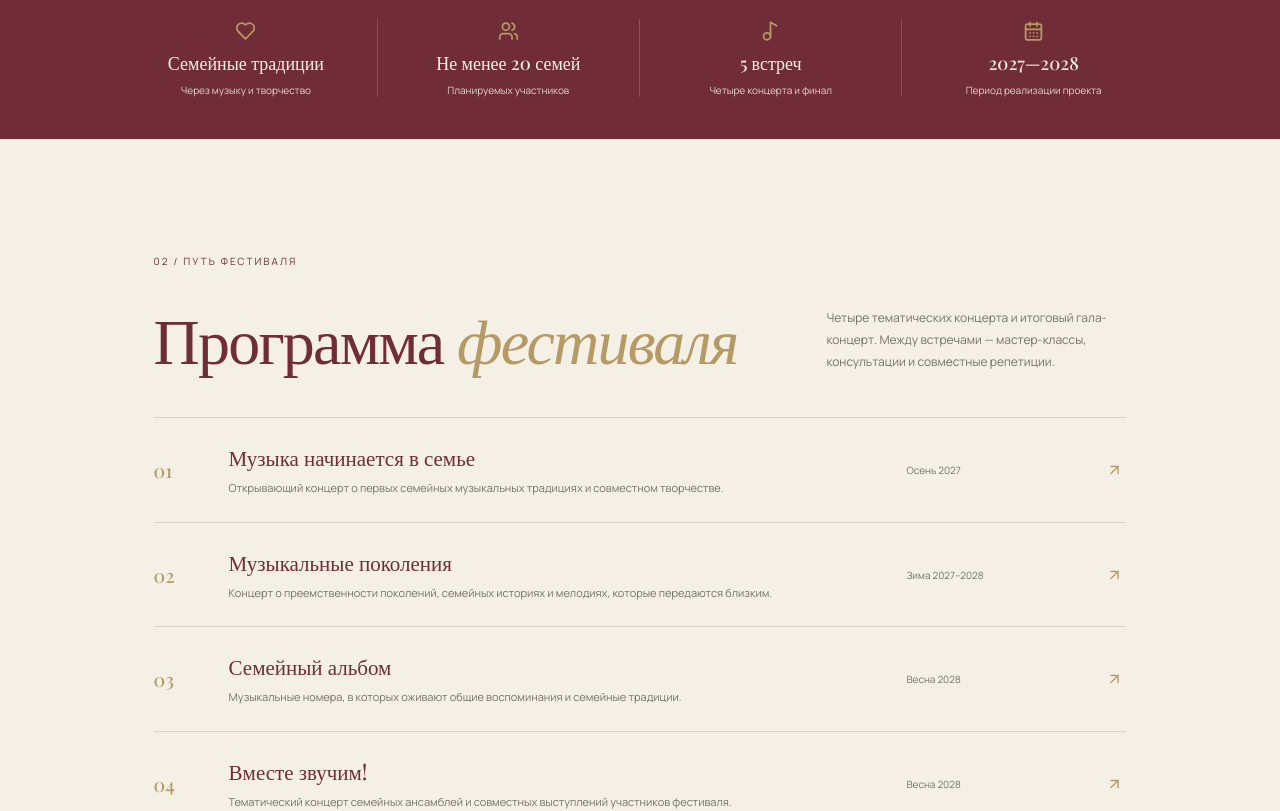
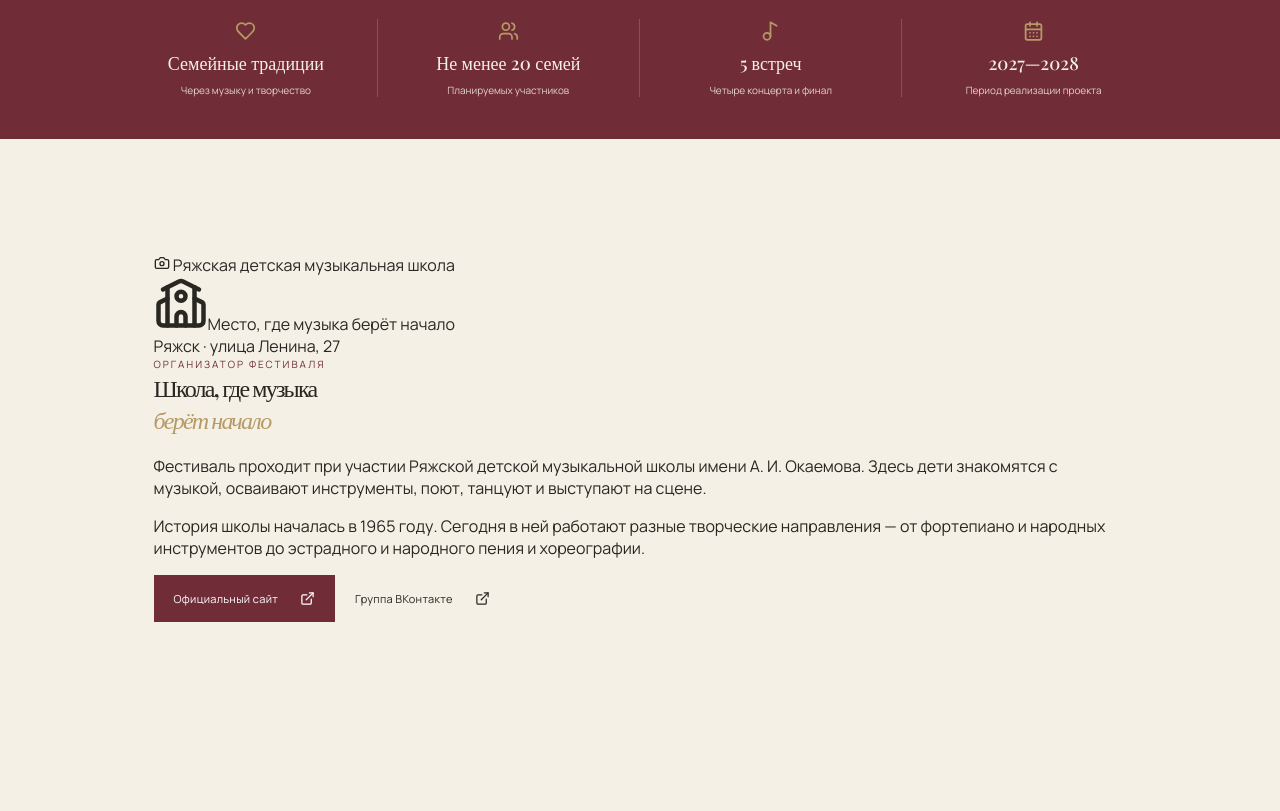
Before and after one commit to 18Danil-Danil/7-not-family, a React (Vite) app: page / in a window 1280 px wide. Shown: the part 1420-2231 px from the top of the page. Built offline with nearby package versions, Linux system fonts and the light colour scheme; a web font is replaced by a local one.

Commit message:
Polish festival website interface and add school links

```diff
--- a/src/App.tsx
+++ b/src/App.tsx
@@ -1,8 +1,8 @@
 import { useState } from 'react'
-import { ArrowUpRight, Menu, X, Music2, Heart, Users, CalendarDays, MapPin, Instagram, ChevronDown } from 'lucide-react'
+import { ArrowUpRight, Menu, X, Music2, Heart, Users, CalendarDays, ChevronDown, ExternalLink, School, Camera } from 'lucide-react'
 import { events, news } from './data'
 
-const nav = [['О фестивале','about'],['Программа','program'],['Участники','families'],['Новости','news'],['Контакты','contacts']]
+const nav = [['О фестивале','about'],['Школа','school'],['Программа','program'],['Участники','families'],['Новости','news'],['Контакты','contacts']]
 function App() {
   const [open, setOpen] = useState(false)
   const close = () => setOpen(false)
@@ -38,6 +38,24 @@ function App() {
 
       <section className="facts-band"><div><Heart/><b>Семейные традиции</b><span>Через музыку и творчество</span></div><div><Users/><b>Не менее 20 семей</b><span>Планируемых участников</span></div><div><Music2/><b>5 встреч</b><span>Четыре концерта и финал</span></div><div><CalendarDays/><b>2027—2028</b><span>Период реализации проекта</span></div></section>
 
+      <section className="school-story section" id="school">
+        <div className="school-photo-panel">
+          <div className="school-photo-label"><Camera size={16}/> Ряжская детская музыкальная школа</div>
+          <div className="school-photo-frame"><div className="school-photo-inner"><School size={54}/><span>Место, где музыка берёт начало</span></div></div>
+          <div className="school-photo-caption">Ряжск · улица Ленина, 27</div>
+        </div>
+        <div className="school-story-copy">
+          <div className="section-kicker">ОРГАНИЗАТОР ФЕСТИВАЛЯ</div>
+          <h2>Школа, где музыка<br/><em>берёт начало</em></h2>
+          <p>Фестиваль проходит при участии Ряжской детской музыкальной школы имени А. И. Окаемова. Здесь дети знакомятся с музыкой, осваивают инструменты, поют, танцуют и выступают на сцене.</p>
+          <p>История школы началась в 1965 году. Сегодня в ней работают разные творческие направления — от фортепиано и народных инструментов до эстрадного и народного пения и хореографии.</p>
+          <div className="school-links">
+            <a className="button button-dark" href="https://xn----7sbtbpddfuxmp0etf.xn--p1ai/" target="_blank" rel="noreferrer">Официальный сайт <ExternalLink size={15}/></a>
+            <a className="button button-outline" href="https://vk.ru/myzshkolaryajsk" target="_blank" rel="noreferrer">Группа ВКонтакте <ExternalLink size={15}/></a>
+          </div>
+        </div>
+      </section>
+
       <section className="program section" id="program">
         <div className="section-kicker">02 / ПУТЬ ФЕСТИВАЛЯ</div>
         <div className="section-heading"><h2>Программа <em>фестиваля</em></h2><p>Четыре тематических концерта и итоговый гала-концерт. Между встречами — мастер-классы, консультации и совместные репетиции.</p></div>
@@ -56,7 +74,7 @@ function App() {
 
       <section className="closing"><div className="closing-ornament">♪</div><p>Семья — наш первый ансамбль.</p><h2>Пусть звучит<br/><em>вместе.</em></h2><a href="#contacts" className="button button-light">Связаться с организаторами <ArrowUpRight size={17}/></a></section>
     </main>
-    <footer id="contacts"><div className="footer-top"><div><a className="brand brand-footer" href="#top"><span className="brand-mark"><Music2 size={21}/></span><span><b>7 нот,</b><small>одна семья</small></span></a><p>Семейный музыкальный фестиваль<br/>Ряжской детской музыкальной школы</p></div><div className="footer-contact"><span className="section-kicker">ОРГАНИЗАТОР</span><b>Ряжская детская музыкальная школа</b><span>Рязанская область, Ряжск</span><a href="https://vk.com/" target="_blank" rel="noreferrer">Сообщество школы <ArrowUpRight size={14}/></a></div><div className="footer-contact"><span className="section-kicker">ПОДДЕРЖКА</span><b>Проект реализуется при поддержке</b><span>Президентского фонда культурных инициатив</span><a href="https://фондкультурныхинициатив.рф/" target="_blank" rel="noreferrer">Сайт фонда <ArrowUpRight size={14}/></a></div></div><div className="footer-bottom"><span>© 2027–2028 · «7 нот, одна семья»</span><span>Музыка, которая объединяет поколения</span></div></footer>
+    <footer id="contacts"><div className="footer-top"><div><a className="brand brand-footer" href="#top"><span className="brand-mark"><Music2 size={21}/></span><span><b>7 нот,</b><small>одна семья</small></span></a><p>Семейный музыкальный фестиваль<br/>Ряжской детской музыкальной школы</p></div><div className="footer-contact"><span className="section-kicker">ОРГАНИЗАТОР</span><b>Ряжская детская музыкальная школа</b><span>391964, Рязанская область, г. Ряжск, ул. Ленина, 27</span><span>+7 (49132) 2-13-00</span><span>muzikalnaya-shkola@mail.ru</span><a href="https://vk.ru/myzshkolaryajsk" target="_blank" rel="noreferrer">Сообщество школы <ArrowUpRight size={14}/></a></div><div className="footer-contact"><span className="section-kicker">ПОДДЕРЖКА</span><b>Проект реализуется при поддержке</b><span>Президентского фонда культурных инициатив</span><a href="https://фондкультурныхинициатив.рф/" target="_blank" rel="noreferrer">Сайт фонда <ArrowUpRight size={14}/></a></div></div><div className="footer-bottom"><span>© 2027–2028 · «7 нот, одна семья»</span><span>Музыка, которая объединяет поколения</span></div></footer>
   </div>
 }
 export default App
```
